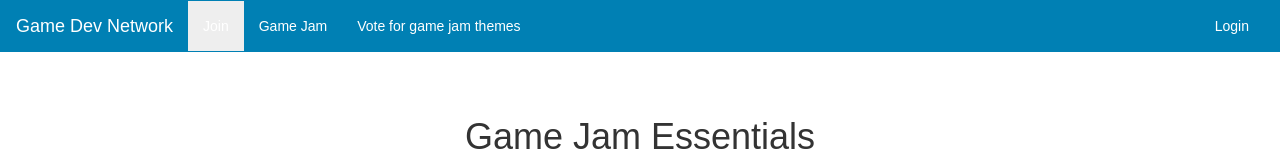
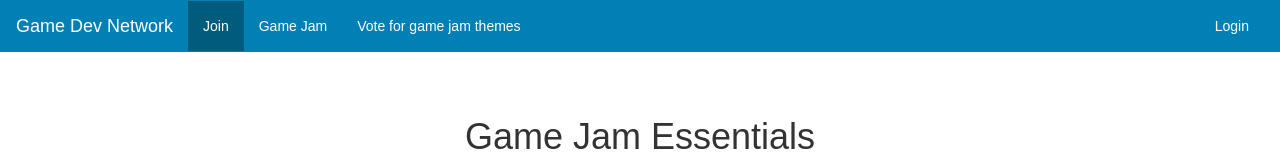
Before and after one commit to mattshipton/gdnsite-1, a React (Create React App) app: page / in a window 1280 px wide. In both pictures the pointer is over the link "Join". Shown: the top 160 px of the page. Built offline with nearby package versions, Linux system fonts and the light colour scheme.

Commit message:
Corrected header styling

```diff
--- a/src/components/Header/Header.css
+++ b/src/components/Header/Header.css
@@ -11,6 +11,6 @@ ul.navbar-nav li a{
   color: #fff;
 }
 
-nav.navbar-nav li a:hover {
+ul.navbar-nav li a:hover {
   background-color: #005B7D;
 }
```
